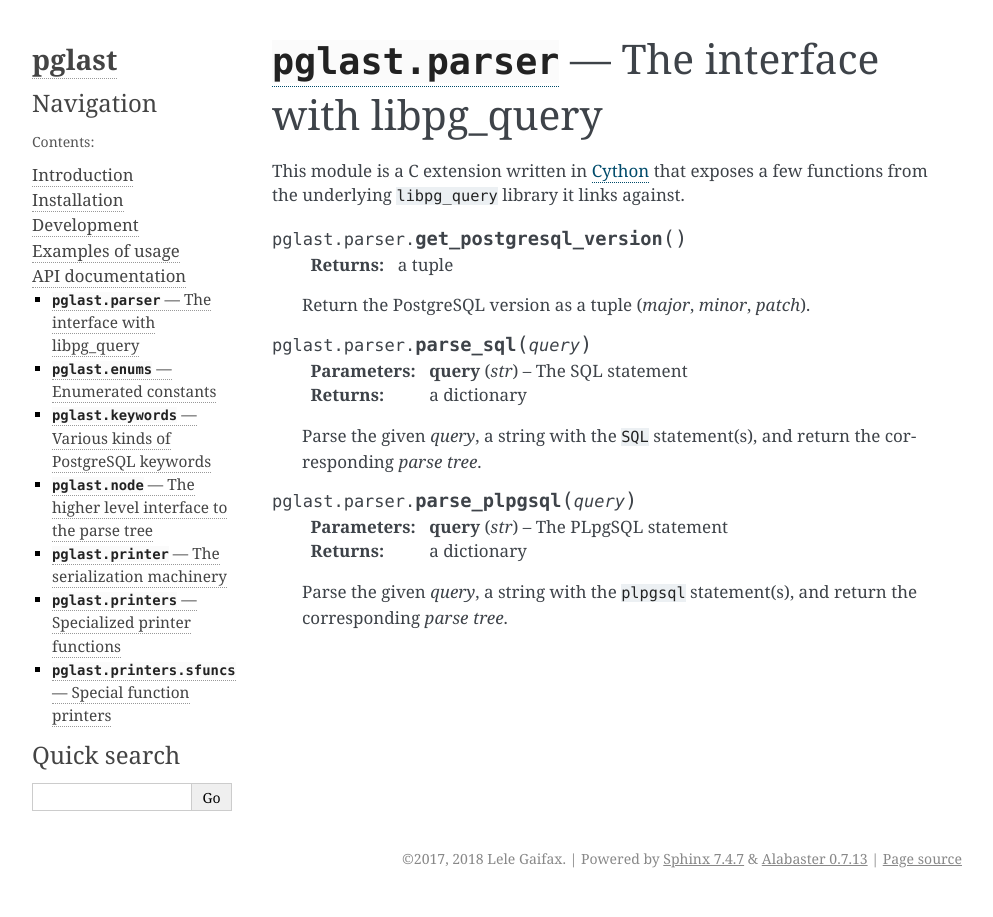
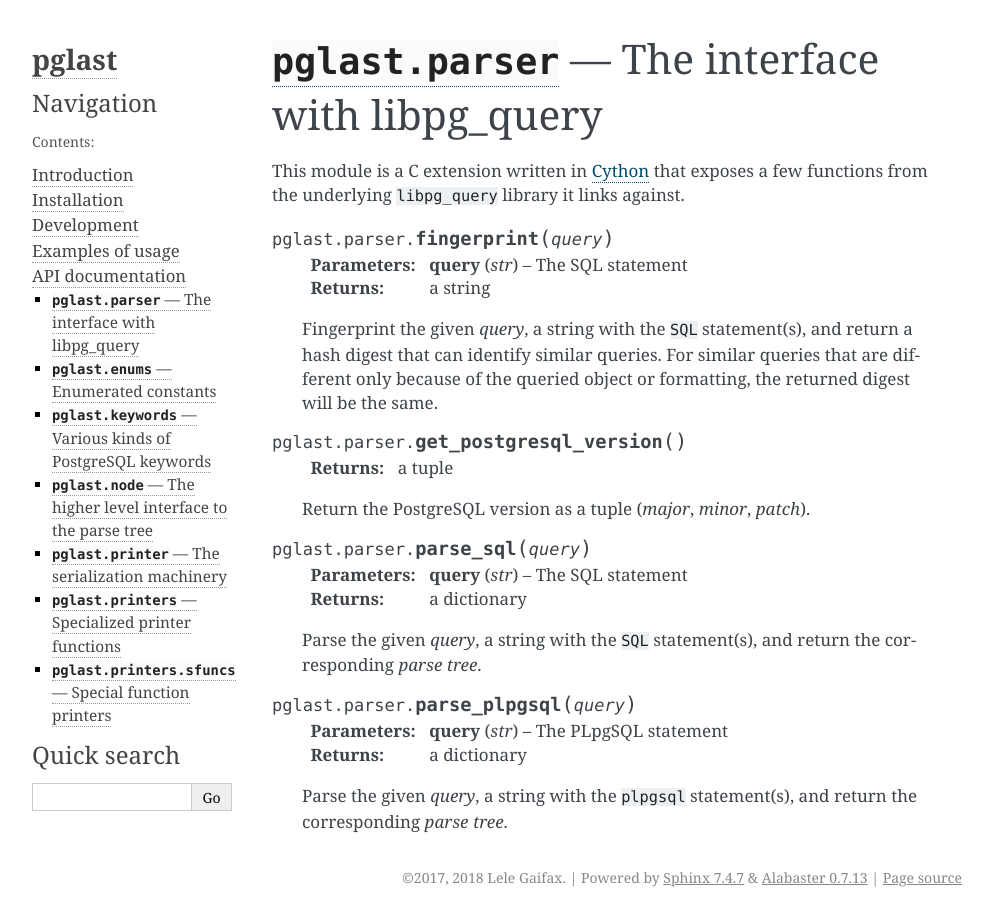
Before and after one commit to lelit/pglast, a Sphinx documentation site: the page built from docs/parser.rst, in a window 1280 px wide. Shown: the whole page, without its empty margins (148-1141 px from the left). Built offline with Sphinx 7.4.7, drawn with Linux system fonts in a browser that asks for light colours.

Commit message:
Add docs for fingerprint

```diff
--- a/docs/parser.rst
+++ b/docs/parser.rst
@@ -15,6 +15,15 @@
 
 This module is a C extension written in Cython__ that exposes a few functions from the
 underlying ``libpg_query`` library it links against.
+
+.. function:: fingerprint(query)
+
+   :param str query: The SQL statement
+   :returns: a string
+
+   Fingerprint the given `query`, a string with the ``SQL`` statement(s), and return a
+   hash digest that can identify similar queries. For similar queries that are different
+   only because of the queried object or formatting, the returned digest will be the same.
 
 .. function:: get_postgresql_version()
 
```
